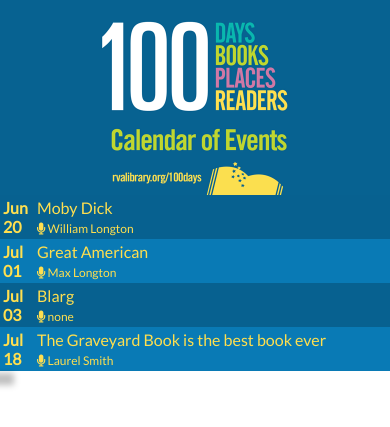
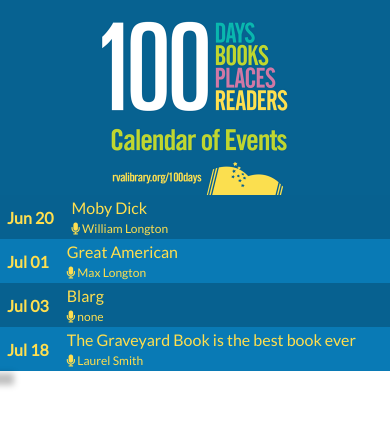
Before and after one commit to elongton/great_american_reads, a Django app: page / in a window 390 px wide. Shown: the top 427 px of the page. Run offline with Django 3.2, Linux system fonts and the light colour scheme; data comes from the database, SQL or seed files in the repository; some libraries are stand-ins or nearby versions.

Commit message:
updated wrapping

```diff
--- a/static/css/style.css
+++ b/static/css/style.css
@@ -97,6 +97,7 @@
 @media(max-width: 500px){
   table{width: 100%;}
   .title_td{width: auto;}
+  .date_td{white-space: nowrap; padding-right: 15px; padding-left: 5px;}
 }
 
 .marker_connection,
```
